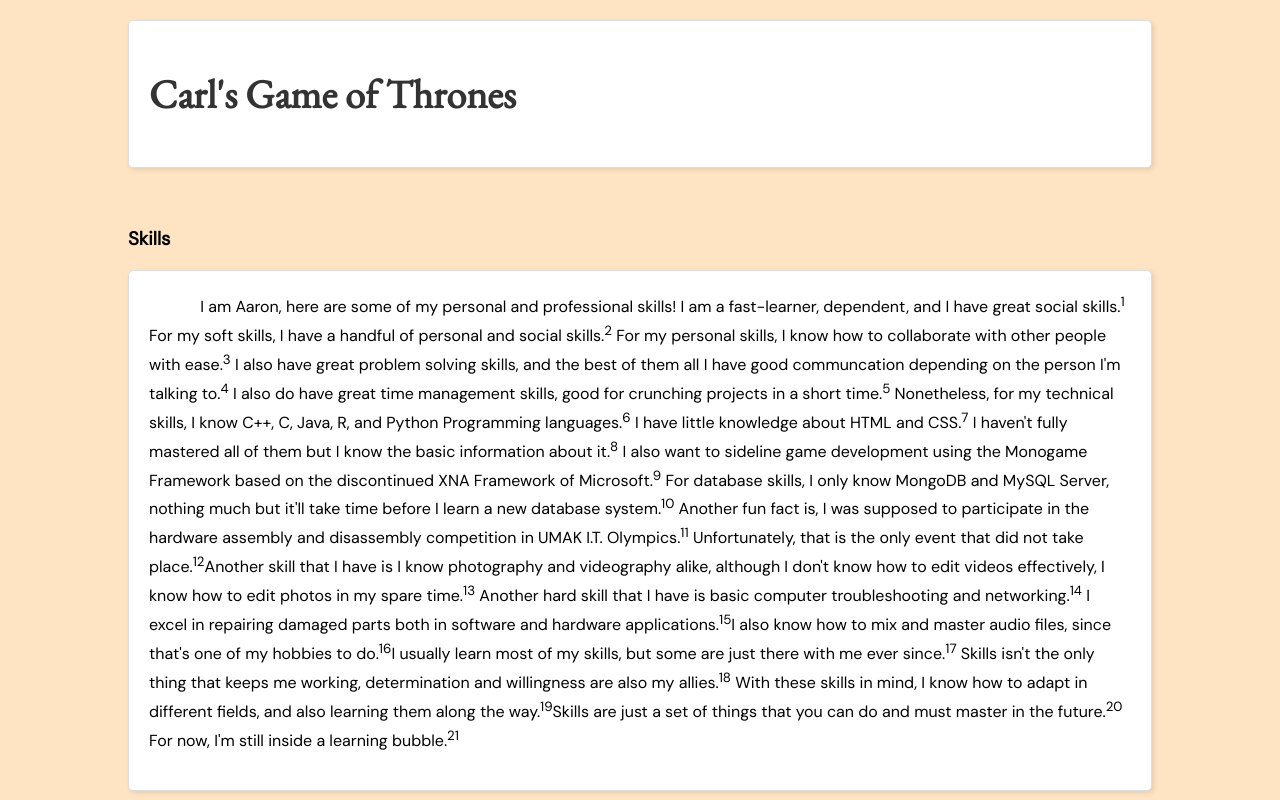
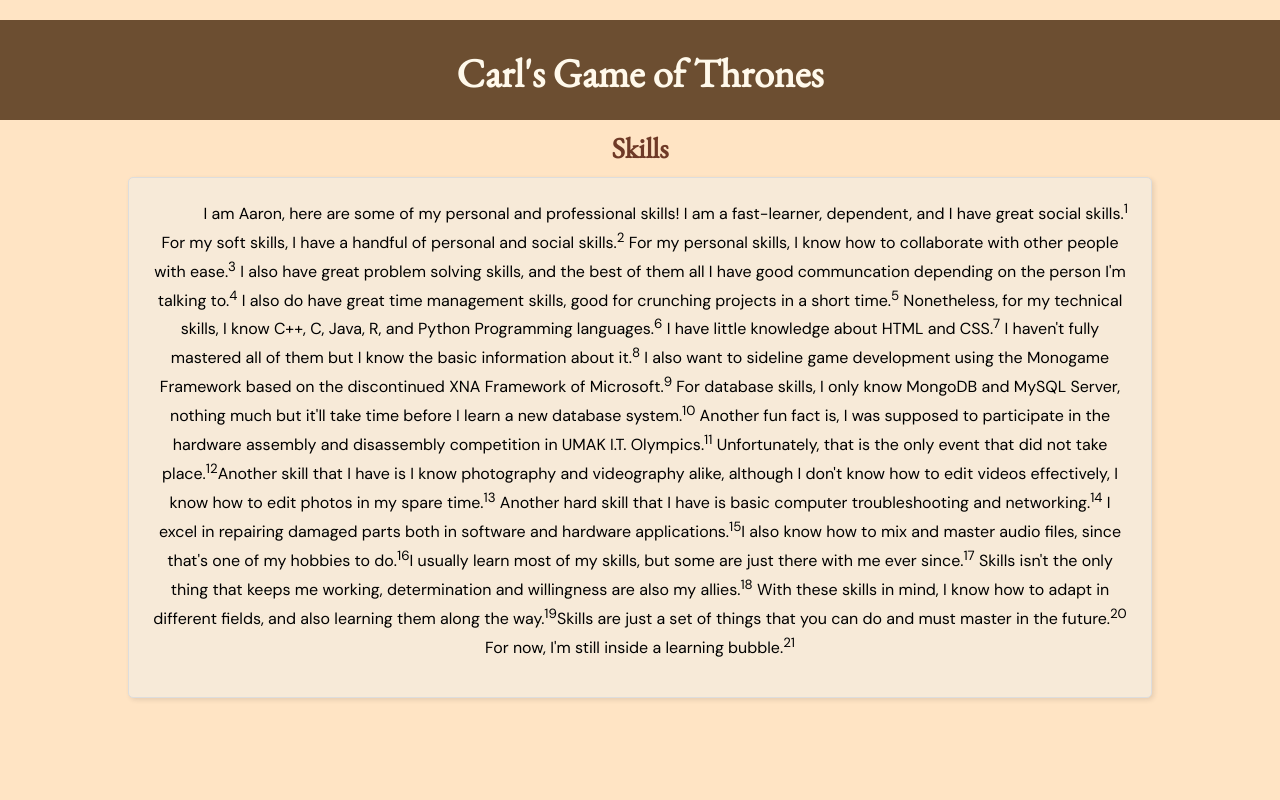
Before and after one commit to balkan26/balkan26.github.io, a plain HTML site: page index.html in a window 1280 px wide. Shown: the top 800 px of the page. Drawn offline with nearby package versions, Linux system fonts and the light colour scheme.

Commit message:
Updated style.css
Added boxes & used class

```diff
--- a/style.css
+++ b/style.css
@@ -9,27 +9,42 @@ body {
     min-height: 100vh;
 }
 
-body > div {
-    width: 80%;
+.header {
+    font-family: 'EB Garamond', serif;
+    color: #FFF9EB;
+    text-align: center;
     margin: 20px 0;
 }
 
+.bar{
+    width: 100%;
+    height: 100px;
+    background-color: #6C4E31;
+    position: absolute;
+    bottom: auto;
+    left: 0;
+}
 
 h1 {
     font-family: 'EB Garamond', serif;
     font-size: 2.5em;
-    color: #333;
 }
 
-h2 {
+h3 {
     font-family: 'EB Garamond', serif;
     font-size: 1.8em;
-    color: #555;
+    color: #6F3A27;
     margin-bottom: 10px;
 }
 
-body > div > div {
-    background-color: #fff;
+.skills, .hobbies, .interests {
+    width: 80%;
+    margin: 60px auto;
+    text-align: center;
+}
+
+.content {
+    background-color: #F7EAD8;
     border: 1px solid #ddd;
     padding: 20px;
     border-radius: 5px;
```
